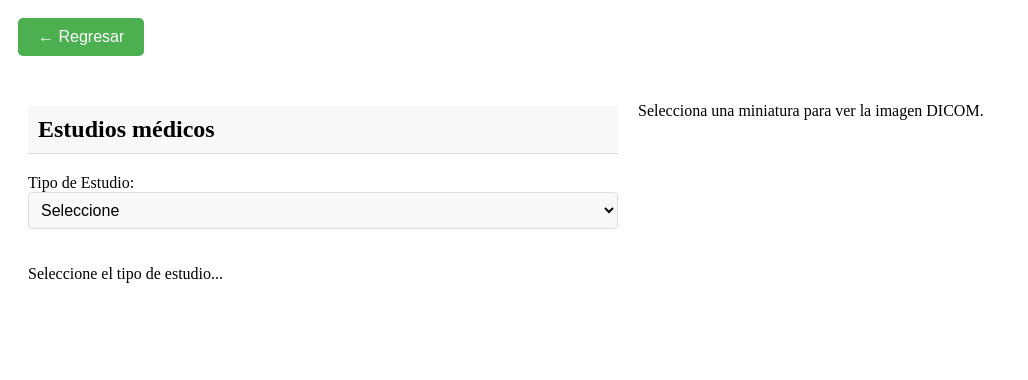
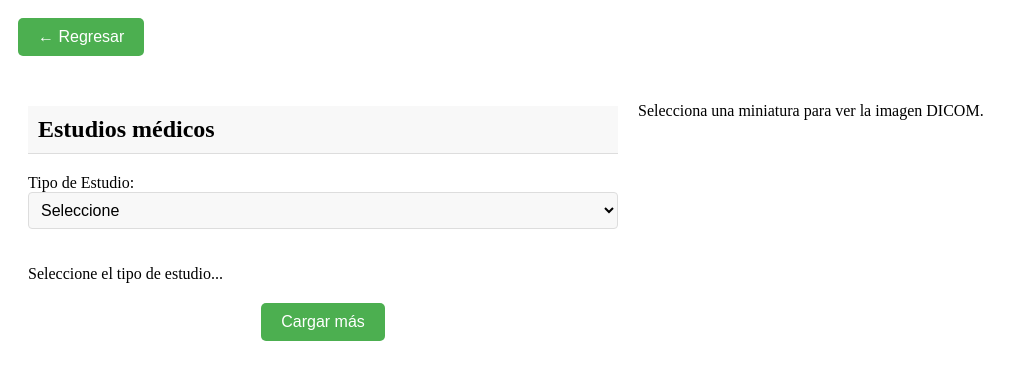
Before and after one commit to elCatmon/repositorio_imagenes_columna, a React (Create React App) app in the folder pruebas/: page /visualizador in a window 1280 px wide. Shown: the top 380 px of the page, without its empty margins (0-1028 px from the left). Built offline with nearby package versions, Linux system fonts and the light colour scheme; what cornerstone-wado-image-loader would draw is missing.

Commit message:
carga imagenes

```diff
--- a/pruebas/src/App.js
+++ b/pruebas/src/App.js
@@ -25,8 +25,8 @@ function App() {
           <a href="/visualizador">Ir a la liga <i className="fas fa-arrow-circle-right"></i></a>
         </div>
         <div className="service-card bg-uno" onClick={() => navigate('/importar')}>
-          <h2>Importar Estudios</h2>
-          <p>Importar nuevos estudios</p>
+          <h2>Donacion Fisica</h2>
+          <p>Registrar donaciones fisicas</p>
           <a href="/importar">Ir a la liga <i className="fas fa-arrow-circle-right"></i></a>
         </div>
         <div className="service-card bg-uno" onClick={() => navigate('/donacion')}>
--- a/pruebas/src/components/ThumbnailGallery.js
+++ b/pruebas/src/components/ThumbnailGallery.js
@@ -5,6 +5,8 @@ const ThumbnailGallery = ({ onThumbnailClick }) => {
   const [images, setImages] = useState([]);
   const [loaded, setLoaded] = useState(false);
   const [error, setError] = useState(null);
+  const [page, setPage] = useState(1); // Página actual
+  const [hasMore, setHasMore] = useState(true); // Si hay más imágenes para cargar
 
   const [tipoEstudio, setTipoEstudio] = useState('');
   const [region, setRegion] = useState('');
@@ -12,7 +14,7 @@ const ThumbnailGallery = ({ onThumbnailClick }) => {
   const [edadMax, setEdadMax] = useState('');
   const [sexo, setSexo] = useState('');
 
-  const fetchImages = useCallback(async () => {
+  const fetchImages = useCallback(async (pageNumber) => {
     if (!tipoEstudio) return;
 
     try {
@@ -22,13 +24,18 @@ const ThumbnailGallery = ({ onThumbnailClick }) => {
         edadMin,
         edadMax,
         sexo,
+        page: pageNumber,
+        limit: 18 // Limitar a 18 imágenes por página
       }).toString();
 
       const response = await fetch(`${BASE_URL}/thumbnails?${query}`);
 
       if (response.ok) {
         const data = await response.json();
-        setImages(data); // Actualiza el estado con las URLs de las imágenes
+        if (data.length < 18) {
+          setHasMore(false); // No hay más imágenes para cargar
+        }
+        setImages(prevImages => [...prevImages, ...data]); // Añadir nuevas imágenes al estado
         setLoaded(true);
       } else {
         setError('Error al obtener las imágenes');
@@ -39,8 +46,19 @@ const ThumbnailGallery = ({ onThumbnailClick }) => {
   }, [tipoEstudio, region, edadMin, edadMax, sexo]);
 
   useEffect(() => {
-    fetchImages();
-  }, [fetchImages]);
+    setImages([]); // Limpiar imágenes cuando cambian los filtros
+    setPage(1); // Resetear la página
+    setHasMore(true); // Volver a habilitar el botón de cargar más
+    fetchImages(1); // Cargar la primera página
+  }, [fetchImages, tipoEstudio, region, edadMin, edadMax, sexo]);
+
+  const handleLoadMore = () => {
+    if (hasMore) {
+      const nextPage = page + 1;
+      setPage(nextPage);
+      fetchImages(nextPage); // Cargar la siguiente página
+    }
+  };
 
   if (error) {
     return <p>{error}</p>;
@@ -148,6 +166,9 @@ const ThumbnailGallery = ({ onThumbnailClick }) => {
         ) : (
           <p>Seleccione el tipo de estudio...</p>
         )}
+        {hasMore && (
+          <button onClick={handleLoadMore} style={buttonStyle}>Cargar más</button>
+        )}
       </div>
     </div>
   );
@@ -180,4 +201,12 @@ const filterStyle = {
   marginBottom: '10px'
 };
 
+const buttonStyle = {
+  display: 'block',
+  margin: '20px auto',
+  padding: '10px 20px',
+  fontSize: '16px',
+  cursor: 'pointer'
+};
+
 export default ThumbnailGallery;
```
